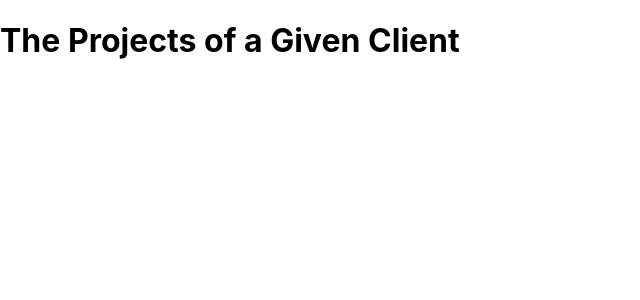
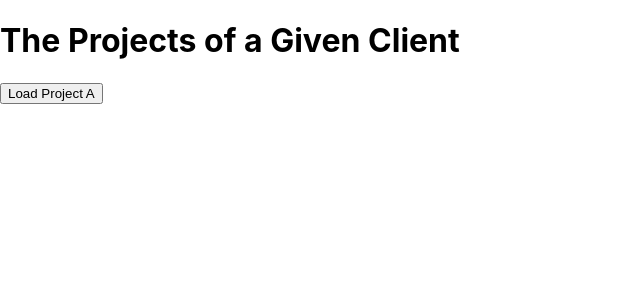
Before and after one commit to paulpark330/nextjs-react-the-complete-guide, a Next.js app: page /clients/jake in a window 1280 px wide. Shown: the top 300 px of the page, without its empty margins (0-640 px from the left). Built offline with nearby package versions, Linux system fonts and the light colour scheme.

Commit message:
navigating programmatically

```diff
--- a/pages/clients/[id]/index.jsx
+++ b/pages/clients/[id]/index.jsx
@@ -5,9 +5,20 @@
 
   console.log(router.query);
 
+  const loadProjectHandler = () => {
+    router.push({
+      pathname: "/clients/[id]/[clientprojectid]",
+      query: {
+        id: "max",
+        clientprojectid: "project1",
+      },
+    });
+  };
+
   return (
     <div>
       <h1>The Projects of a Given Client</h1>
+      <button onClick={loadProjectHandler}>Load Project A</button>
     </div>
   );
 };
```
